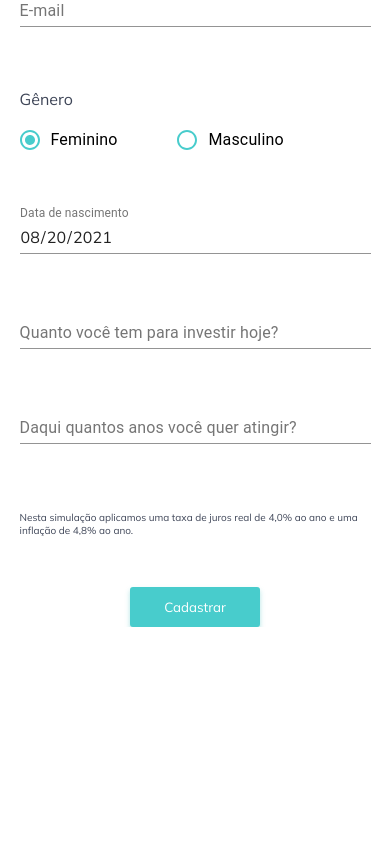
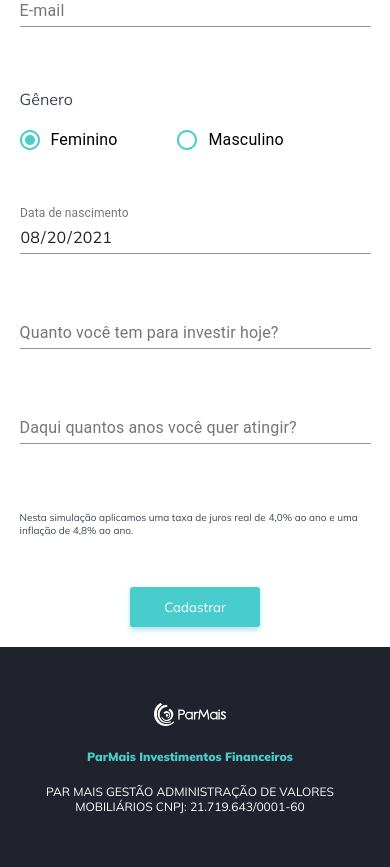
Before and after one commit to Gasppa/primeiromilhao, a React app in the folder frontend/: page / in a window 390 px wide. Shown: the part 301-1168 px from the top of the page. Before the commit the page ends 928 px from the top, so only its background shows below. Built offline with nearby package versions, Linux system fonts and the light colour scheme.

Commit message:
Added Footer component

```diff
--- a/frontend/src/containers/App/index.css
+++ b/frontend/src/containers/App/index.css
@@ -23,6 +23,7 @@
 html, body {
     padding: 0;
     margin: 0;
+    height: 100vh;
 }
 
 input, input::placeholder{
--- a/frontend/src/containers/App/index.js
+++ b/frontend/src/containers/App/index.js
@@ -1,6 +1,7 @@
 import React from 'react'
 import Header from '../components/Header'
 import Form from '../components/Form'
+import Footer from '../components/Footer'
 
 import './index.css'
 
@@ -9,6 +10,7 @@ function App () {
     <>
       <Header/>
       <Form/>
+      <Footer/>
     </>
   )
 }
--- /dev/null
+++ b/frontend/src/containers/components/Footer/index.css
@@ -0,0 +1,66 @@
+.footer_parmais{
+    margin-top: 20px;
+    background-color: #20232D;
+    height: 80px;
+    display: flex;
+    justify-content: center;
+    align-items: center;
+}
+
+.footer_parmais_logo{
+    width: 72px;
+}
+
+.footer_parmais_name{
+    color: #48CCCC;
+}
+
+.footer_parmais_cnpj{
+    color: #fff;
+}
+
+.footer-div{
+    height: 42px;
+    display: flex;
+    align-items: center;
+    margin-right: 10px;
+}
+
+.footer-div_border{
+    height: 42px;
+    display: flex;
+    align-items: center;
+    border-right: 1px solid #fff;
+    padding-right: 10px;
+    margin-right: 10px;
+}
+
+.footer-div.logo{
+    width: 10%;
+}
+
+.footer-div.name{
+    width: 15%;
+}
+
+.footer-div.cnpj{
+    width: 30%;
+}
+
+@media only screen and (max-width: 800px) {
+
+    .footer_parmais {
+        font-size: 12px;
+        padding: 5px 10px;
+        height: 210px;
+        flex-direction: column;
+    }
+
+    .footer-div {
+        text-align: center;
+    }
+
+    .footer-div.logo, .footer-div.name, .footer-div.cnpj{
+        width: unset;
+    }
+}
--- /dev/null
+++ b/frontend/src/containers/components/Footer/index.js
@@ -0,0 +1,22 @@
+import React from 'react'
+import logo from '../../../assets/images/parmais-logo.png'
+import './index.css'
+
+function Footer () {
+  return (
+    <div className="footer_parmais">
+      <div className="footer-div logo">
+        <img className="footer_parmais_logo" src={logo}/>
+      </div>
+      <div className="footer-div name">
+          <span className="ff-mulish_black footer_parmais_name">ParMais Investimentos Financeiros</span>
+      </div>
+      <div className="footer-div cnpj">
+        <span className="ff-mulish_regular footer_parmais_cnpj">PAR MAIS GESTÃO ADMINISTRAÇÃO DE VALORES MOBILIÁRIOS
+  CNPJ: 21.719.643/0001-60</span>
+      </div>
+    </div>
+  )
+}
+
+export default Footer
```
